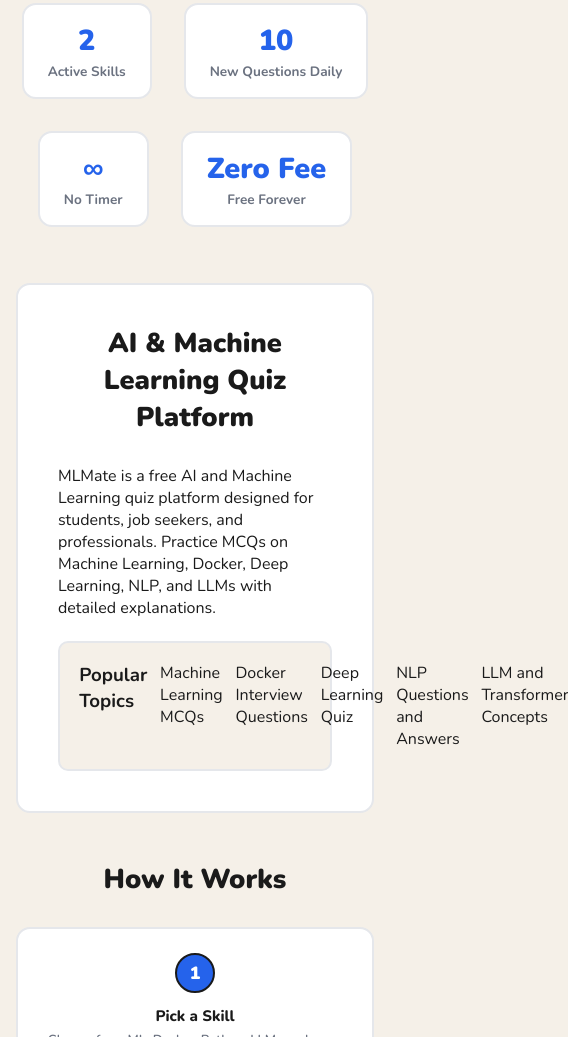
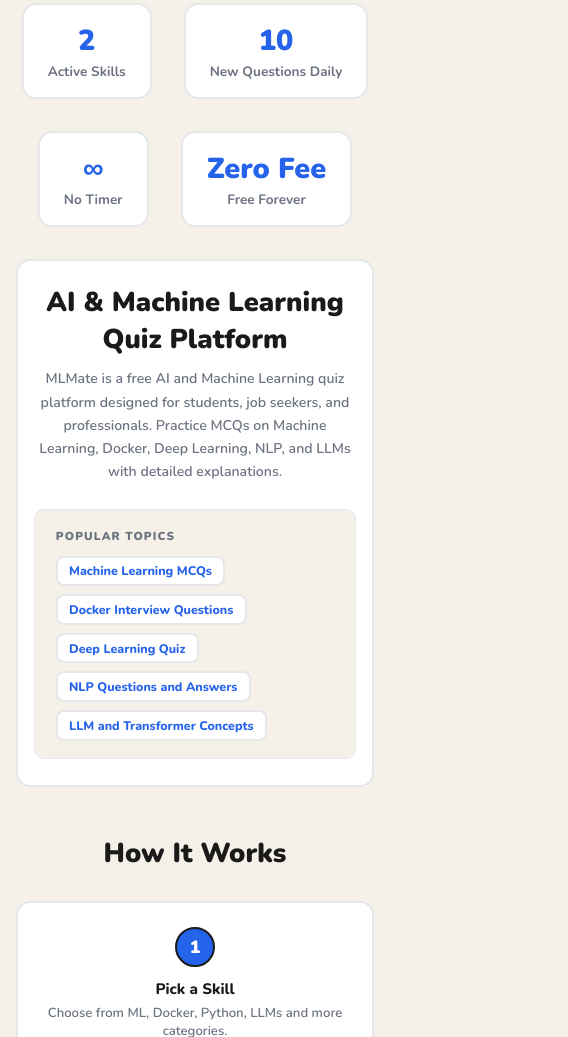
Before and after one commit to arpitpatelsitapur/MLMate, a plain HTML site: page index.html in a window 390 px wide. Shown: the part 486-1523 px from the top of the page, 568 px wide, since content can reach past the window. Drawn offline with nearby package versions, Linux system fonts and the light colour scheme.

Commit message:
added responsive css in seo purpose section of platform details

```diff
--- a/index.html
+++ b/index.html
@@ -919,6 +919,81 @@
         padding: 1.5rem 1rem 4rem;
       }
     }
+
+    /* ===== PLATFORM SECTION ===== */
+.platform-section {
+  padding-top: 0;
+}
+
+.platform-wrap {
+  background: var(--card-bg);
+  border: 2px solid var(--border);
+  border-radius: var(--radius);
+  padding: 2rem 2rem 2.2rem;
+}
+
+.platform-wrap .section-title {
+  margin-bottom: 0.6rem;
+}
+
+.platform-intro {
+  font-size: 0.95rem;
+  color: var(--muted);
+  font-weight: 600;
+  line-height: 1.65;
+  max-width: 680px;
+  margin: 0 auto 1.6rem;
+  text-align: center;
+}
+
+.platform-topics {
+  background: var(--bg);
+  border: 1.5px solid var(--border);
+  border-radius: 10px;
+  padding: 1.1rem 1.3rem;
+}
+
+.platform-topic-label {
+  font-size: 0.72rem;
+  font-weight: 900;
+  text-transform: uppercase;
+  letter-spacing: 0.1em;
+  color: var(--muted);
+  margin-bottom: 0.75rem;
+}
+
+.platform-chips {
+  display: flex;
+  flex-wrap: wrap;
+  gap: 0.5rem;
+}
+
+.platform-chip {
+  background: var(--card-bg);
+  border: 2px solid var(--border);
+  border-radius: 8px;
+  padding: 0.35rem 0.85rem;
+  font-size: 0.82rem;
+  font-weight: 800;
+  color: var(--blue);
+  white-space: nowrap;
+}
+
+@media (max-width: 600px) {
+  .platform-wrap {
+    padding: 1.4rem 1rem 1.6rem;
+  }
+
+  .platform-intro {
+    font-size: 0.88rem;
+  }
+
+  .platform-chip {
+    font-size: 0.78rem;
+    padding: 0.3rem 0.7rem;
+  }
+}
+
   </style>
 </head>
 
@@ -965,7 +1040,7 @@
       </div>
     </div>
 
-    <section class="section">
+    <!-- <section class="section">
       <div class="for-whom">
         <h2 class="section-title">AI & Machine Learning Quiz Platform</h2>
         <p>
@@ -980,6 +1055,28 @@
           <div>Deep Learning Quiz</div>
           <div>NLP Questions and Answers</div>
           <div>LLM and Transformer Concepts</div>
+        </div>
+      </div>
+    </section> -->
+
+    <!-- AI & ML Platform Section for SEO purposes -->
+    <section class="section platform-section">
+      <div class="platform-wrap">
+        <h2 class="section-title">AI & Machine Learning Quiz Platform</h2>
+        <p class="platform-intro">
+          MLMate is a free AI and Machine Learning quiz platform designed for students,
+          job seekers, and professionals. Practice MCQs on Machine Learning, Docker,
+          Deep Learning, NLP, and LLMs with detailed explanations.
+        </p>
+        <div class="platform-topics">
+          <div class="platform-topic-label">Popular Topics</div>
+          <div class="platform-chips">
+            <span class="platform-chip">Machine Learning MCQs</span>
+            <span class="platform-chip">Docker Interview Questions</span>
+            <span class="platform-chip">Deep Learning Quiz</span>
+            <span class="platform-chip">NLP Questions and Answers</span>
+            <span class="platform-chip">LLM and Transformer Concepts</span>
+          </div>
         </div>
       </div>
     </section>
```
